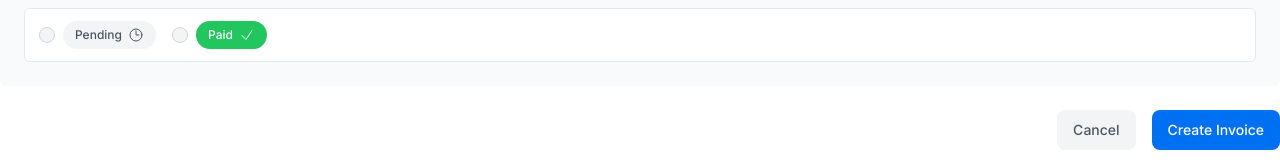
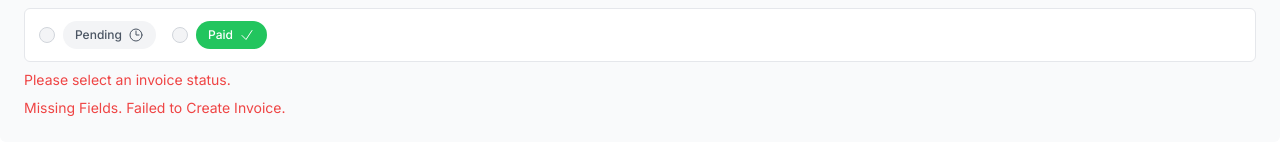
Before and after one commit to gebozhinov/nextjs-dashboard, a Next.js app: page /dashboard/invoices/create in a window 1280 px wide. Both pictures are taken after typing "5" into the empty fields and a click on the button "Create Invoice". Shown: the part 292-456 px from the top of the page. Built offline with nearby package versions, Linux system fonts and the light colour scheme; no server answers; the database is empty; a web font is replaced by a local one.

Commit message:
add error messages when creating an invoice

```diff
--- a/app/ui/invoices/create-form.tsx
+++ b/app/ui/invoices/create-form.tsx
@@ -15,6 +15,8 @@
 export default function Form({ customers }: { customers: CustomerField[] }) {
   const initialState: State = { message: null, errors: {} };
   const [state, formAction] = useActionState(createInvoice, initialState);
+
+  console.log(state);
 
   return (
     <form action={formAction}>
@@ -71,6 +73,14 @@
               <CurrencyDollarIcon className="pointer-events-none absolute left-3 top-1/2 h-[18px] w-[18px] -translate-y-1/2 text-gray-500 peer-focus:text-gray-900" />
             </div>
           </div>
+          <div id="customer-error" aria-live="polite" aria-atomic="true">
+            {state.errors?.amount &&
+              state.errors.amount.map((error: string) => (
+                <p className="mt-2 text-sm text-red-500" key={error}>
+                  {error}
+                </p>
+              ))}
+          </div>
         </div>
 
         {/* Invoice Status */}
@@ -112,6 +122,21 @@
               </div>
             </div>
           </div>
+          <div id="customer-error" aria-live="polite" aria-atomic="true">
+            {state.errors?.status &&
+              state.errors.status.map((error: string) => (
+                <p className="mt-2 text-sm text-red-500" key={error}>
+                  {error}
+                </p>
+              ))}
+          </div>
+          <div id="customer-error" aria-live="polite" aria-atomic="true">
+            {state.message && (
+              <p className="mt-2 text-sm text-red-500" key={state.message}>
+                {state.message}
+              </p>
+            )}
+          </div>
         </fieldset>
       </div>
       <div className="mt-6 flex justify-end gap-4">
```
